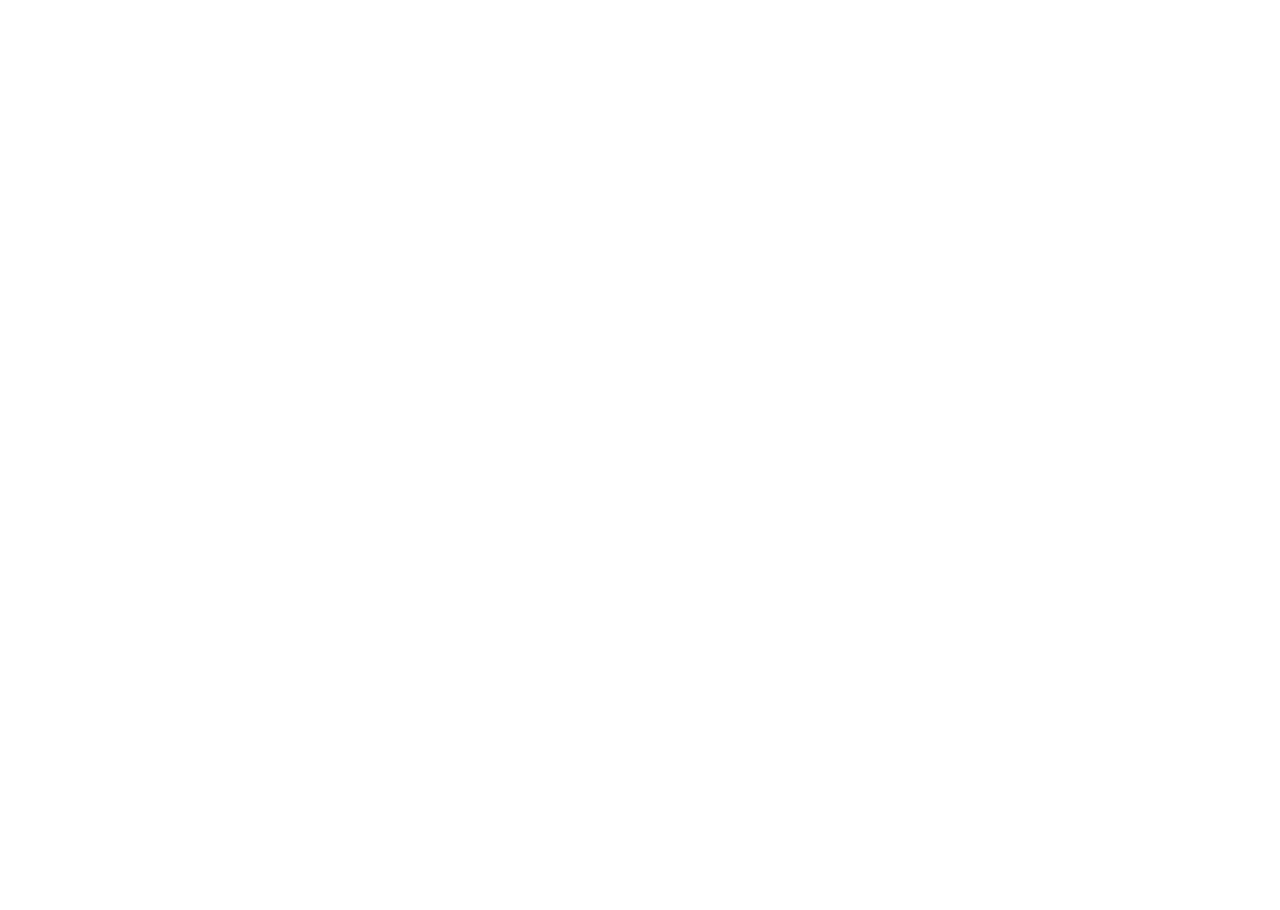
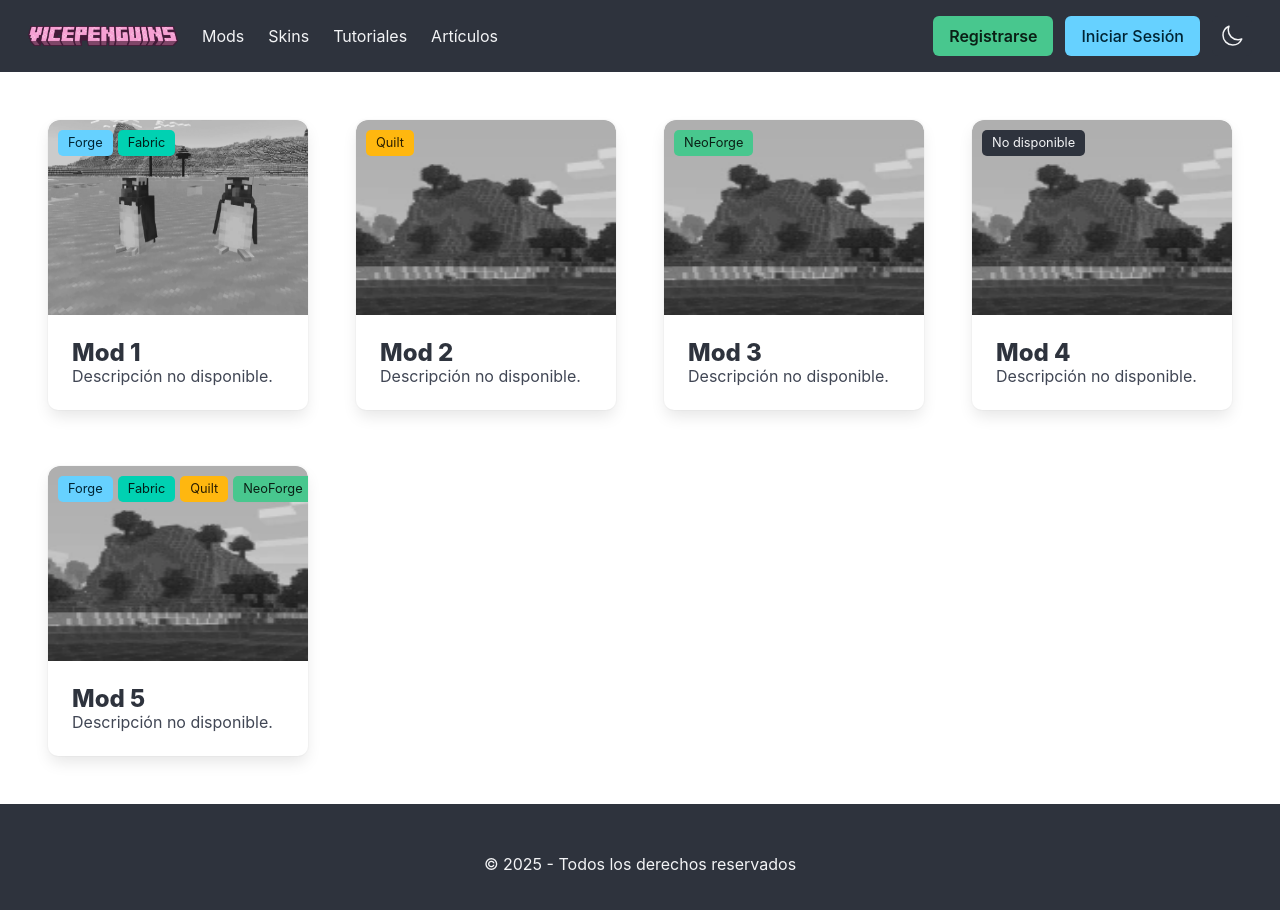
Before and after one commit to AstronautMarkus/VicePenguins-front, a Vue app in the folder VicePenguins/: page /mods in a window 1280 px wide. Before the commit this address had no page. Shown: the top 910 px of the page. Before the commit the page ends 800 px from the top, so only its background shows below. Built offline with nearby package versions, Linux system fonts and the light colour scheme.

Commit message:
feat: created Mods page for mod sharing WIP

```diff
--- a/VicePenguins/src/components/Navbar/Navbar.vue
+++ b/VicePenguins/src/components/Navbar/Navbar.vue
@@ -26,8 +26,8 @@
 
     <div class="navbar-menu" :class="{ 'is-active': isMenuOpen }">
       <div class="navbar-start">
-        <a class="navbar-item" href="/">Mods</a>
-        <a class="navbar-item" href="/">Skins</a>
+        <a class="navbar-item" href="/mods">Mods</a>
+        <a class="navbar-item" href="/skins">Skins</a>
         <a class="navbar-item" href="/">Tutoriales</a>
         <a class="navbar-item" href="/">Artículos</a>
       </div>
--- /dev/null
+++ b/VicePenguins/src/pages/Mods.vue
@@ -0,0 +1,41 @@
+<script setup>
+import DefaultLayout from '../layouts/DefaultLayout.vue';
+import ModsCard from '../components/ModsCard/ModsCard.vue';
+
+
+const mods = [
+    { title: 'Mod 1', modLoaders: "Forge, Fabric" },
+    { image: '/img/exceptions/not-found.png', title: 'Mod 2', modLoaders: "Quilt" },
+    { image: '/img/exceptions/not-found.png', title: 'Mod 3', modLoaders: "NeoForge" },
+    { image: '/img/exceptions/not-found.png', title: 'Mod 4' },
+    { image: '/img/exceptions/not-found.png', title: 'Mod 5', modLoaders: "Forge, Fabric, Quilt, NeoForge" }
+];
+
+const formattedMods = mods.map(mod => ({
+    ...mod,
+    modLoaders: mod.modLoaders ? mod.modLoaders.split(', ') : ["No disponible"]
+}));
+
+</script>
+
+<template>
+    <DefaultLayout>
+        <div class="mods-grid">
+            <ModsCard
+                v-for="mod in formattedMods"
+                :key="mod.title"
+                :title="mod.title"
+                :image="mod.image"
+                :modLoaders="mod.modLoaders" />
+        </div>
+    </DefaultLayout>
+</template>
+
+<style scoped>
+.mods-grid {
+    display: grid;
+    grid-template-columns: repeat(auto-fill, minmax(250px, 1fr));
+    gap: 1rem;
+    padding: 1rem;
+}
+</style>
--- a/VicePenguins/src/router.ts
+++ b/VicePenguins/src/router.ts
@@ -2,11 +2,13 @@
 import Home from './pages/Home.vue';
 import About from './pages/About.vue';
 import SearchResult from './pages/SearchResult.vue';
+import Mods from './pages/Mods.vue';
 
 const routes = [
   { path: '/', component: Home, meta: { title: 'Inicio' } },
   { path: '/about', component: About, meta: { title: 'Sobre' } },
   { path: '/search/:query', component: SearchResult, meta: { title: 'Resultados de la búsqueda' } },
+  { path: '/mods', component: Mods, meta: { title: 'Mods' } },
 ];
 
 const router = createRouter({
```
Also changed, not shown: VicePenguins/public/img/exceptions/no-image.png (added).
